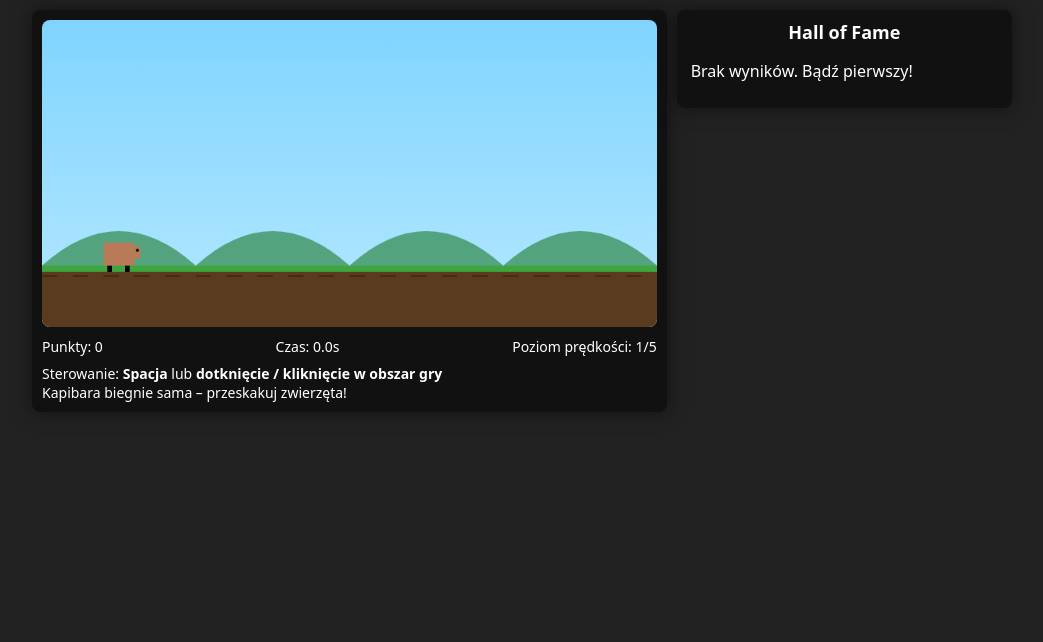
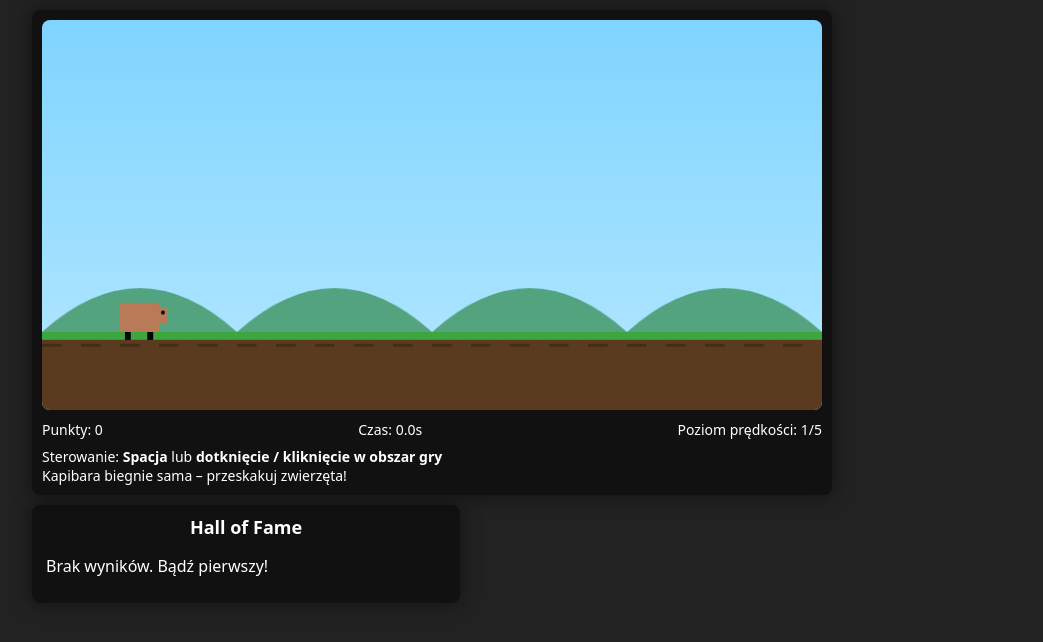
Before and after one commit to Sabbs666/carrd_capybara_game, a plain HTML site: page index.html in a window 1280 px wide. Shown: the whole page, without its empty margins (118-1161 px from the left). Drawn offline with Linux system fonts and the light colour scheme.

Commit message:
Update index.html

```diff
--- a/index.html
+++ b/index.html
@@ -17,7 +17,7 @@
             min-height: 100vh;
         }
 
-        /* Informacja o konieczności obrócenia telefonu (portret) */
+        /* Overlay proszący o obrócenie telefonu */
         #rotate-overlay {
             position: fixed;
             inset: 0;
@@ -47,7 +47,7 @@
             line-height: 1.4;
         }
 
-        /* Główny kontener gry */
+        /* Główny kontener (gra + Hall of Fame) */
         .container {
             margin: 10px auto;
             display: flex;
@@ -57,38 +57,20 @@
             max-width: 1000px;
             padding: 0 10px 10px;
             box-sizing: border-box;
+            align-items: center;
         }
 
-        /* Na większych/niskich, szerokich ekranach – gra + hall of fame obok siebie */
-        @media (min-width: 800px) and (orientation: landscape) {
+        /* Przy większych szerokościach można lekko rozszerzyć */
+        @media (min-width: 900px) {
             .container {
-                flex-direction: row;
                 align-items: flex-start;
             }
         }
 
-        /* Na bardzo niskich ekranach zmniejszamy trochę UI, żeby się zmieścił */
-        @media (max-height: 480px) {
-            #ui {
-                font-size: 12px;
-            }
-            #message {
-                font-size: 12px;
-            }
-            button {
-                font-size: 12px;
-                padding: 4px;
-            }
-        }
-
-        /* W trybie pionowym ukrywamy grę, pokazujemy overlay "obróć telefon" */
-        @media (orientation: portrait) {
-            .container {
-                display: none;
-            }
-            #rotate-overlay {
-                display: flex;
-            }
+        /* Kontener, w którym skalujemy cały interfejs gry */
+        #game-scale {
+            position: relative;
+            /* szerokość i wysokość będą ustawiane w JS */
         }
 
         #game-wrapper {
@@ -96,16 +78,16 @@
             padding: 10px;
             border-radius: 8px;
             box-shadow: 0 0 20px rgba(0,0,0,0.5);
-            flex: 2;
-            min-width: 0;
+            width: 800px;       /* bazowa szerokość, do której dopasowujemy skalowanie */
+            box-sizing: border-box;
         }
 
         canvas {
             display: block;
             background: linear-gradient(#7fd4ff, #b5e8ff);
             border-radius: 8px;
-            width: 100%;     /* skalowanie do szerokości ekranu */
-            height: auto;    /* proporcje z atrybutów width/height */
+            width: 100%;   /* dopasowanie do szerokości game-wrappera */
+            height: auto;  /* zachowanie proporcji 800x400 */
         }
 
         #ui {
@@ -128,7 +110,8 @@
             border-radius: 8px;
             min-width: 0;
             box-shadow: 0 0 20px rgba(0,0,0,0.5);
-            flex: 1;
+            width: 100%;
+            max-width: 400px;
         }
 
         #hof-panel h2 {
@@ -225,11 +208,25 @@
             transform: translateY(1px);
             box-shadow: 0 0 0 rgba(0,0,0,0);
         }
+
+        /* Drobne zmiany dla bardzo niskich ekranów (np. mały landscape) */
+        @media (max-height: 480px) {
+            #ui {
+                font-size: 12px;
+            }
+            #message {
+                font-size: 12px;
+            }
+            button {
+                font-size: 12px;
+                padding: 4px;
+            }
+        }
     </style>
 </head>
 <body>
 
-<!-- Overlay zachęcający do trybu poziomego na telefonie -->
+<!-- Overlay proszący o tryb poziomy na małych urządzeniach -->
 <div id="rotate-overlay">
     <div id="rotate-overlay-inner">
         <h1>Obróć telefon</h1>
@@ -240,10 +237,11 @@
     </div>
 </div>
 
-<div class="container">
+<div class="container" id="main-container">
+    <div id="game-scale">
         <div id="game-wrapper">
             <div style="position: relative;">
-            <!-- Logiczny rozmiar gry: 800x400, wizualnie skalowany CSS-em -->
+                <!-- Logiczny rozmiar gry: 800x400 -->
                 <canvas id="game" width="800" height="400"></canvas>
                 <div id="game-over-overlay">
                     <div id="game-over-box">
@@ -272,6 +270,7 @@
                 Kapibara biegnie sama – przeskakuj zwierzęta!
             </div>
         </div>
+    </div>
 
     <div id="hof-panel">
         <h2>Hall of Fame</h2>
@@ -294,6 +293,11 @@
     const playerNameInput = document.getElementById('player-name');
     const saveScoreBtn = document.getElementById('save-score-btn');
     const restartBtn = document.getElementById('restart-btn');
+
+    const overlayEl = document.getElementById('rotate-overlay');
+    const mainContainerEl = document.getElementById('main-container');
+    const scaleContainerEl = document.getElementById('game-scale');
+    const gameWrapperEl = document.getElementById('game-wrapper');
 
     const GRAVITY = 0.5;
     const JUMP_SPEED = -11;
@@ -335,6 +339,10 @@
     let score = 0;
 
     let gameOverActionHandled = false;
+
+    // Do skalowania interfejsu gry
+    let baseGameWidth = null;
+    let baseGameHeight = null;
 
     function getCurrentLevelIndex() {
         if (!startTime) return 0;
@@ -483,7 +491,7 @@
                 return;
             }
 
-            // Punkty za minięcie "zwierzątka"
+            // Punkty za minięcie zwierzątka
             if (!o.scored && (o.x + o.w) < CAPY.x) {
                 o.scored = true;
                 score += getCurrentReward();
@@ -580,7 +588,6 @@
                 drawPig(x, y, w, h);
                 break;
             default:
-                // awaryjnie prostokąt
                 ctx.fillStyle = '#4b2e16';
                 ctx.fillRect(x, y, w, h);
         }
@@ -748,7 +755,7 @@
         doJump();
     }
 
-    // Kliknięcia myszą – nie reagujemy, gdy klik w okno game over
+    // Kliknięcia myszą – tylko w obszarze gry, nie w okienku game over
     window.addEventListener('mousedown', (e) => {
         if (e.target.closest('#game-over-box')) return;
         if (!e.target.closest('#game-wrapper')) return;
@@ -815,15 +822,67 @@
         handleRestart();
     }, { passive: false });
 
+    // Skalowanie interfejsu gry, aby mieścił się w oknie
+    function resizeGameArea() {
+        if (!gameWrapperEl || !scaleContainerEl) return;
+
+        // Zerujemy skalę, żeby poprawnie zmierzyć bazowe wymiary
+        gameWrapperEl.style.transform = 'scale(1)';
+        gameWrapperEl.style.transformOrigin = 'top left';
+
+        if (baseGameWidth === null || baseGameHeight === null) {
+            baseGameWidth = gameWrapperEl.offsetWidth;
+            baseGameHeight = gameWrapperEl.offsetHeight;
+        }
+
+        if (!baseGameWidth || !baseGameHeight) return;
+
+        const padding = 10;
+        const availWidth = window.innerWidth - padding * 2;
+        const availHeight = window.innerHeight - padding * 2;
+
+        const scale = Math.min(
+            availWidth / baseGameWidth,
+            availHeight / baseGameHeight,
+            1
+        );
+
+        gameWrapperEl.style.transform = 'scale(' + scale + ')';
+        gameWrapperEl.style.transformOrigin = 'top left';
+
+        scaleContainerEl.style.width = (baseGameWidth * scale) + 'px';
+        scaleContainerEl.style.height = (baseGameHeight * scale) + 'px';
+    }
+
+    // Pokazywanie/ukrywanie overlayu "obróć telefon" + skalowanie
+    function updateLayout() {
+        if (!mainContainerEl || !overlayEl) return;
+
+        const isPortrait = window.innerHeight > window.innerWidth;
+        const isSmallDevice = window.innerWidth < 900;
+
+        if (isPortrait && isSmallDevice) {
+            overlayEl.style.display = 'flex';
+            mainContainerEl.style.display = 'none';
+        } else {
+            overlayEl.style.display = 'none';
+            mainContainerEl.style.display = 'flex';
+            resizeGameArea();
+        }
+    }
+
     // Inicjalizacja – Hall of Fame
-    document.addEventListener('DOMContentLoaded', () => {
     if (window.hof && typeof window.hof.render === 'function') {
         window.hof.render(document.getElementById('hall-of-fame'));
     }
-    });
 
     // Start – statyczny ekran
     resetGame();
+
+    // Ustawienie layoutu i skalowanie na starcie oraz przy zmianie rozmiaru / orientacji
+    updateLayout();
+    window.addEventListener('resize', updateLayout);
+
 })();
 </script>
 </body>
```
Lines whose indentation alone changed are shown as unchanged.
